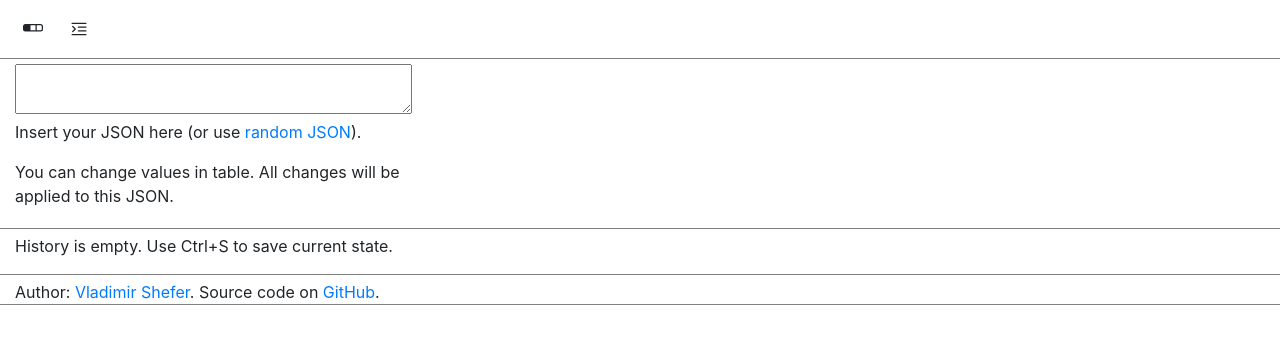
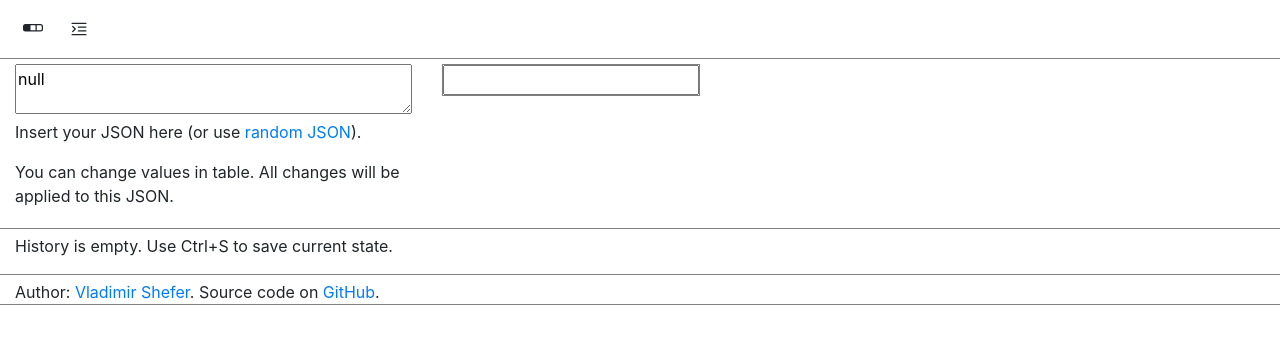
Before and after one commit to vladimirshefer/json2table, a Vue app: page / in a window 1280 px wide. Shown: the top 344 px of the page. Built offline with nearby package versions, Linux system fonts and the light colour scheme.

Commit message:
Minor: App: Fix initial json state

```diff
--- a/src/App.vue
+++ b/src/App.vue
@@ -53,7 +53,7 @@ export default {
   },
   data() {
     return {
-      targetObject: ["no data"],
+      targetObject: {data: null},
       showControls: false,
       indent: false,
       history: []
```
